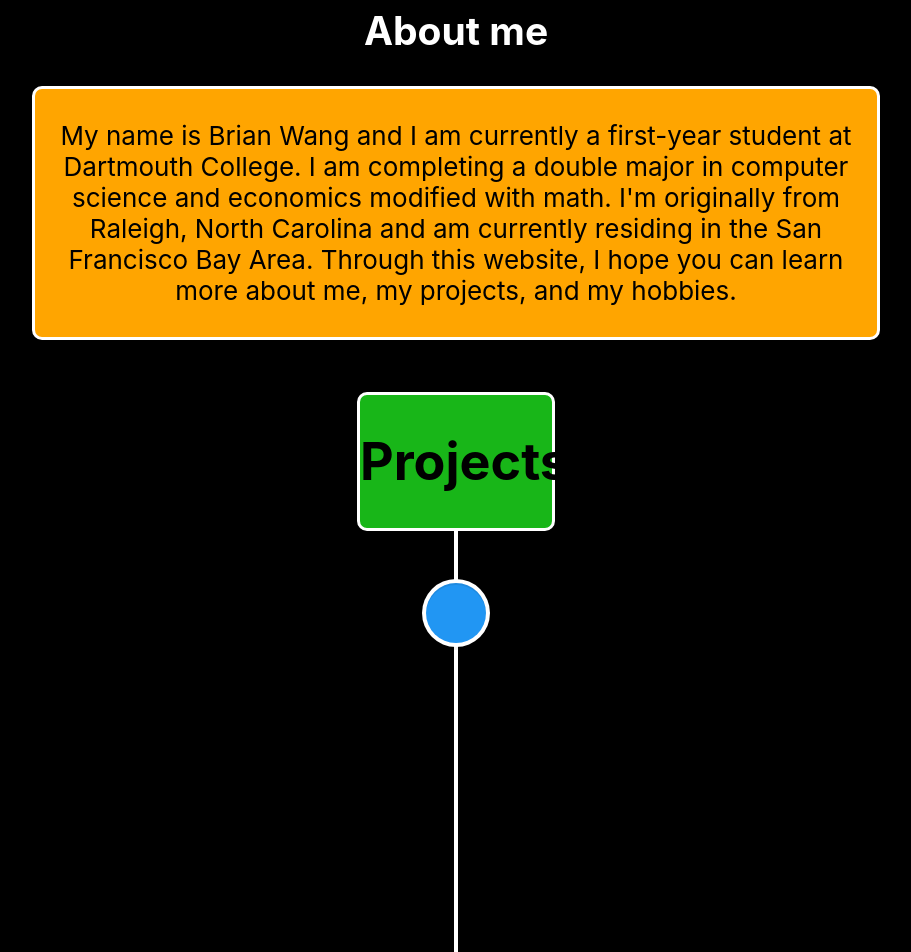
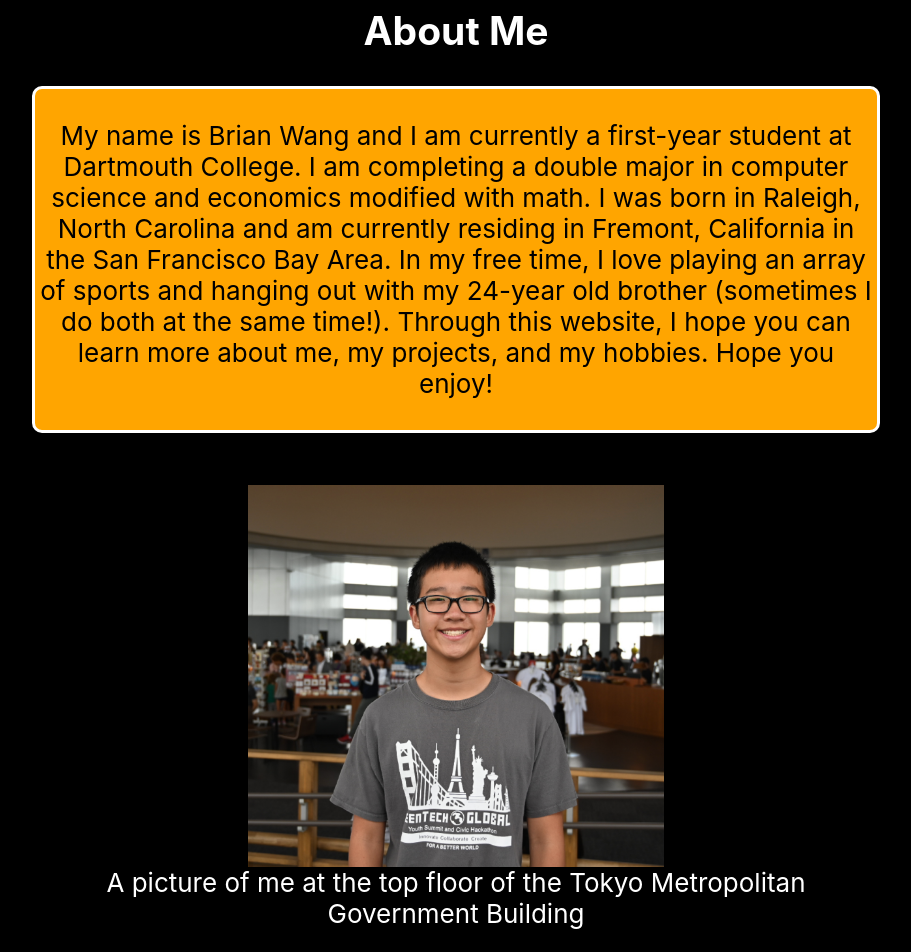
Before and after one commit to brianwang26/brianwang26.github.io, a React (Create React App) app: page / in a window 1280 px wide. Shown: the part 340-1292 px from the top of the page, without its empty margins (184-1095 px from the left). Built offline with nearby package versions, Linux system fonts and the light colour scheme.

Commit message:
working images

```diff
--- a/src/App.css
+++ b/src/App.css
@@ -57,6 +57,36 @@
   padding: 5px;
   border-radius: 10px;
   border-style: solid;
+}
+
+.selfImage {
+  width: 65%;
+  display: flex;
+  flex-flow: row wrap;
+  justify-content: space-around;
+}
+
+.selfImage img {
+  height: auto;
+  width: 50%;
+}
+
+a {
+  position: relative;
+}
+
+a span {
+  display: none;
+  position: absolute;
+  bottom: 0;
+  width: 100%;
+  padding: 10px;
+  color: black;
+  background: black(255,255,255,.8);
+}
+
+a:hover span {
+  display: block
 }
 
 .projects {
--- a/src/App.js
+++ b/src/App.js
@@ -3,7 +3,8 @@ import bed from './bed.jpg';
 import basketball from './basketball.jpeg';
 import kayak from './kayak.jpeg';
 import tokyo from './tokyo.jpeg';
-import styles from './Styles.css'
+import styles from './Styles.css';
+import selfImage from './selfImage.png';
 import './App.css';
 import Dog from './Dog';
 import { VerticalTimeline, VerticalTimelineElement }  from 'react-vertical-timeline-component';
@@ -37,11 +38,19 @@ function App() {
         </div>
 
         {/* <Dog name="Oscar"> </Dog> */}
-        <h2><font color="white">About me</font></h2>
+        <h2><font color="white">About Me</font></h2>
         <div className = "aboutMe">
         <p> <font color = "black">My name is Brian Wang and I am currently a first-year student at Dartmouth College. I am completing a double major
-          in computer science and economics modified with math. I'm originally from Raleigh, North Carolina and am currently residing in the San Francisco Bay Area. Through this website, I hope you can learn
-          more about me, my projects, and my hobbies.</font></p>
+          in computer science and economics modified with math. I was born in Raleigh, North Carolina and am currently residing in Fremont, California in the San Francisco Bay Area.
+          In my free time, I love playing an array of sports and hanging out with my 24-year old brother (sometimes I do both at the same time!). Through this website, I hope you can learn
+          more about me, my projects, and my hobbies. Hope you enjoy!</font></p>
+        </div>
+
+        <p> </p>
+
+        <div className = "selfImage">
+            <img src = {selfImage} />
+            <figcaption><font color = "white"> A picture of me at the top floor of the Tokyo Metropolitan Government Building</font></figcaption>
         </div>
 
         <p> </p>
@@ -74,7 +83,7 @@ function App() {
             <VerticalTimelineElement
               className="vertical-timeline-element--education"
               contentStyle={{ background: 'rgb(34, 139, 34)', color: '#fff' }}
-              contentArrowStyle={{ borderRight: '10px solid  rgb(33, 150, 243)' }}
+              contentArrowStyle={{ borderRight: '10px solid  rgb(34, 139, 34)' }}
               iconStyle={{ background: 'rgb(34, 139, 34)', color: '#fff' }}
             >
             <h1 className="vertical-timeline-element-title">The Dartmouth Mobile App</h1>
@@ -87,7 +96,7 @@ function App() {
             <VerticalTimelineElement
               className="vertical-timeline-element--education"
               contentStyle={{ background: 'rgb(255, 99, 71)', color: '#fff' }}
-              contentArrowStyle={{ borderRight: '10px solid  rgb(33, 150, 243)' }}
+              contentArrowStyle={{ borderRight: '10px solid  rgb(255, 99, 71)' }}
               iconStyle={{ background: 'rgb(255, 99, 71)', color: '#fff' }}
             >
             <h1 className="vertical-timeline-element-title">Personal Website</h1>
@@ -119,7 +128,7 @@ function App() {
             <VerticalTimelineElement
               className="vertical-timeline-element--education"
               contentStyle={{ background: 'rgb(34, 139, 34)', color: '#fff' }}
-              contentArrowStyle={{ borderRight: '10px solid  rgb(33, 150, 243)' }}
+              contentArrowStyle={{ borderRight: '10px solid  rgb(34, 139, 34)' }}
               iconStyle={{ background: 'rgb(34, 139, 34)', color: '#fff' }}
             >
             <h1 className="vertical-timeline-element-title">myCan</h1>
@@ -143,7 +152,7 @@ function App() {
             <VerticalTimelineElement
               className="vertical-timeline-element--education"
               contentStyle={{ background: 'rgb(255, 99, 71)', color: '#fff' }}
-              contentArrowStyle={{ borderRight: '10px solid  rgb(33, 150, 243)' }}
+              contentArrowStyle={{ borderRight: '10px solid  rgb(255, 99, 71)' }}
               iconStyle={{ background: 'rgb(255, 99, 71)', color: '#fff' }}
             >
             <h1 className="vertical-timeline-element-title">iPaint</h1>
@@ -168,6 +177,18 @@ function App() {
           <h1><font color = "black" font-weight = "bold"> Hobbies</font></h1>
       </div>
       <p> </p>
+
+      <h2><font color="white">Fun Facts (Hover to see them)</font></h2>
+      <div className = "selfImage">
+          <a>
+            <img src={basketball}/>
+            <span>Me playing basketball</span>
+          </a>
+          <a>
+            <img src={bed}/>
+            <span> Me Sleeping </span>
+          </a>
+        </div>
 
       <div className = "ending">
       <p> Thanks for visiting my website! Please come again another time, as I will be constantly updating this site with projects and hobbies that I pick up. Also, I will be improving the design of this site as I get better at React and CSS! Please feel free to reach out to me at anytime. </p>
```
Also changed, not shown: src/selfImage.png (added), 8 other files (tests, documents, lock files or other folders).
